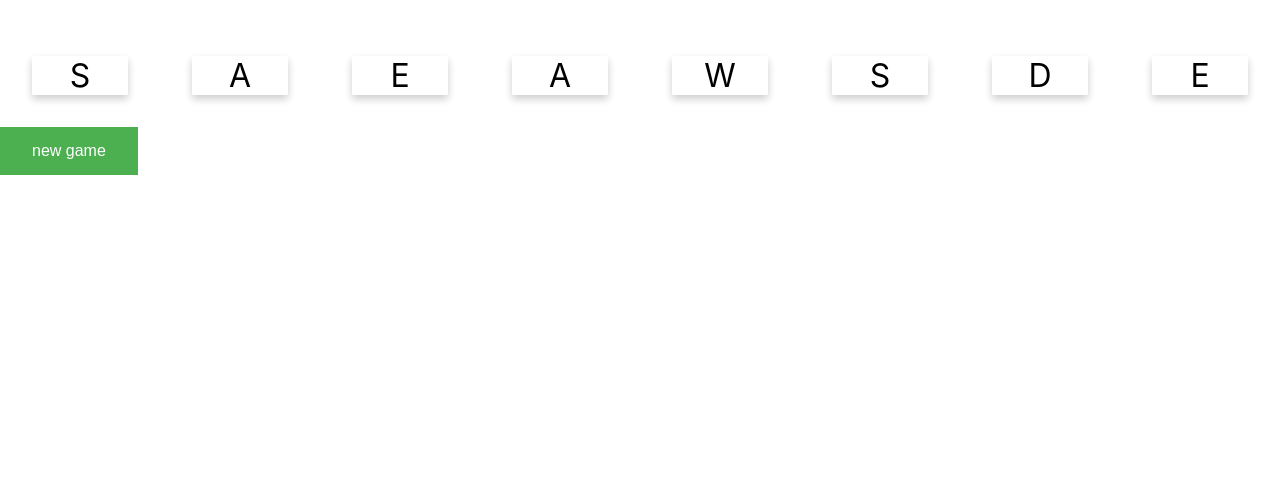
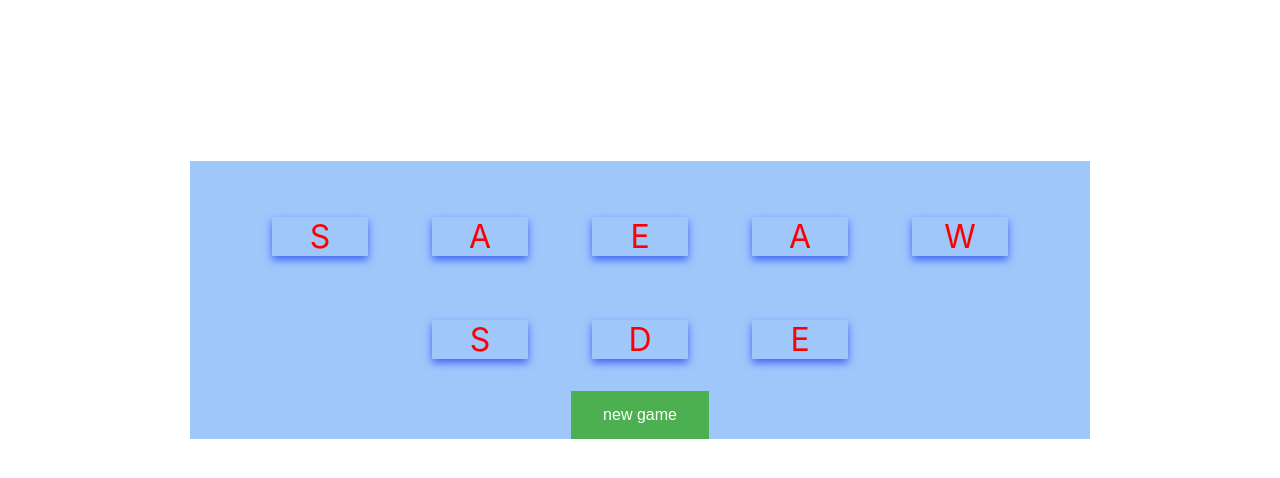
Before and after one commit to poomravint/React, a React (Create React App) app: page / in a window 1280 px wide. Shown: the top 478 px of the page. Built offline with nearby package versions, Linux system fonts and the light colour scheme.

Commit message:
NewUpdate05

```diff
--- a/src/App.css
+++ b/src/App.css
@@ -1,3 +1,4 @@
+
 .App {
   text-align: center;
 }
@@ -21,7 +22,7 @@
   align-items: center;
   justify-content: center;
   font-size: calc(10px + 2vmin);
-  color: white;
+  color: rgb(114, 32, 32);
 }
 
 .App-link {
@@ -42,14 +43,14 @@
   text-align: center;
   width: 3em;
   font-size: 2em;
-  box-shadow: 0 4px 8px 0 rgba(0,0,0,0.2);
+  box-shadow: 0 4px 8px 0 rgb(64, 101, 247);
   margin: 1em;
   user-select: none;
  }
 
  .activeCard {
-  color: red;
-  background: rgb(0, 255, 13);
+  color: rgb(255, 255, 255);
+  background: rgb(0, 85, 255);
  }
 
  .button {
@@ -62,3 +63,20 @@
   display: inline-block;
   font-size: 16px;
 }
+
+.background{
+  background-color: #a0c7fa;
+  color:rgb(255, 0, 0);
+
+}
+
+.box{
+  margin: auto;
+  max-width: 900px;
+  height: 600px;
+  text-align: center;
+  display: flex;
+  flex-direction: column;
+  align-items: center;
+  justify-content: center;
+}
--- a/src/App.js
+++ b/src/App.js
@@ -15,11 +15,12 @@ const buttonRefresh = () =>
 function App() {
 return (
 
-        <div>
-
-            <marquee direction="left">{word}</marquee>
-            <WordCard value={word}/>
-            <button className = 'button' onClick={buttonRefresh}>new game</button>
+         <div className = 'box'>
+            <div className='background'>
+                <marquee direction="left">{word}</marquee>
+                <WordCard value={word}/>
+                <button className = 'button' onClick={buttonRefresh}>new game</button>
+            </div>
         </div>
 
     );
--- a/src/WordCard.js
+++ b/src/WordCard.js
@@ -16,6 +16,7 @@ const prepareStateFromWord = (given_word) => {
 
 }
 
+
 export default function WordCard(props){
 
     const [state, setState] = useState(prepareStateFromWord(props.value))
@@ -32,6 +33,7 @@ export default function WordCard(props){
     }else{
         console.log('reset')
         setState({...state, guess: '', attempt: state.attempt + 1})
+
         }
     }
  }
```
